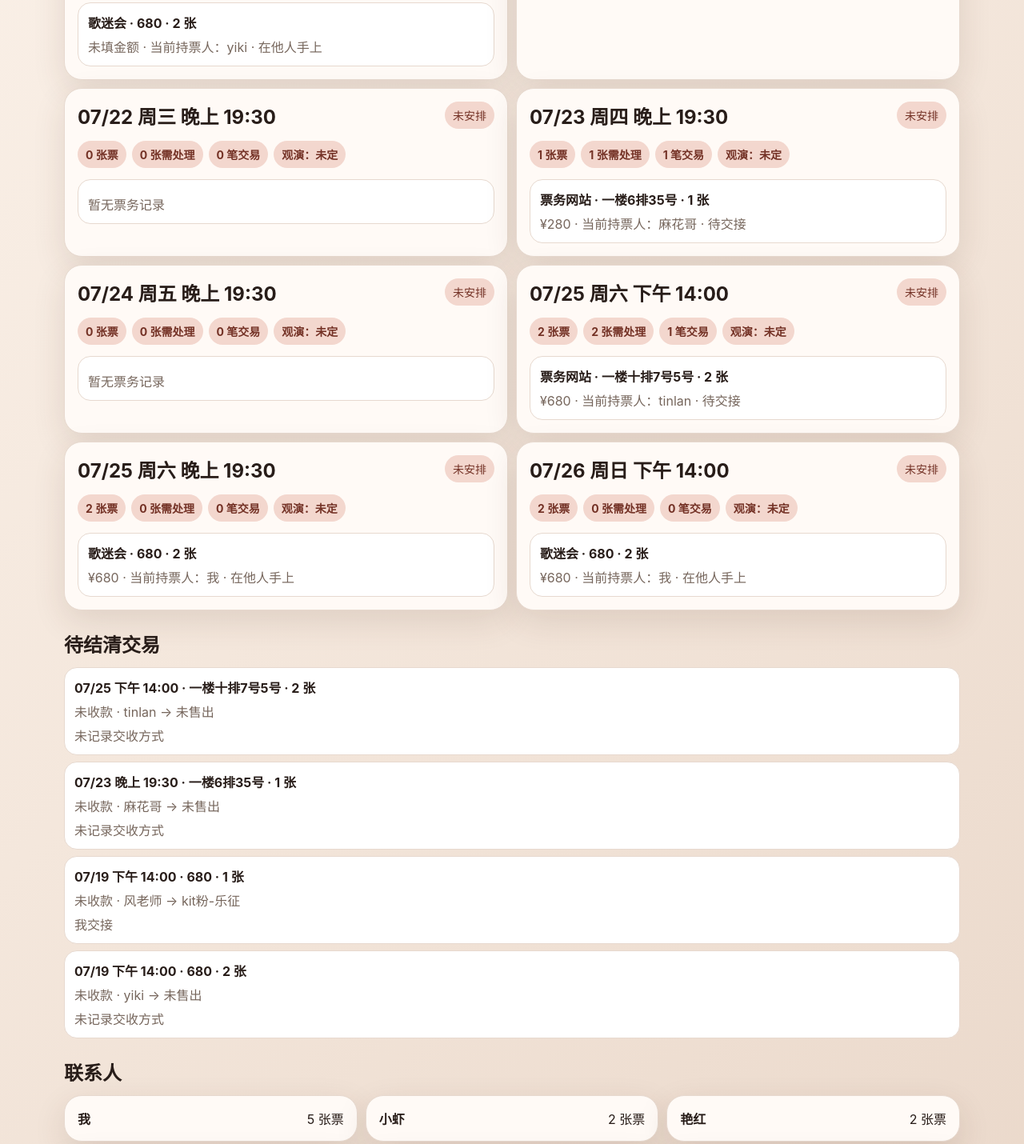
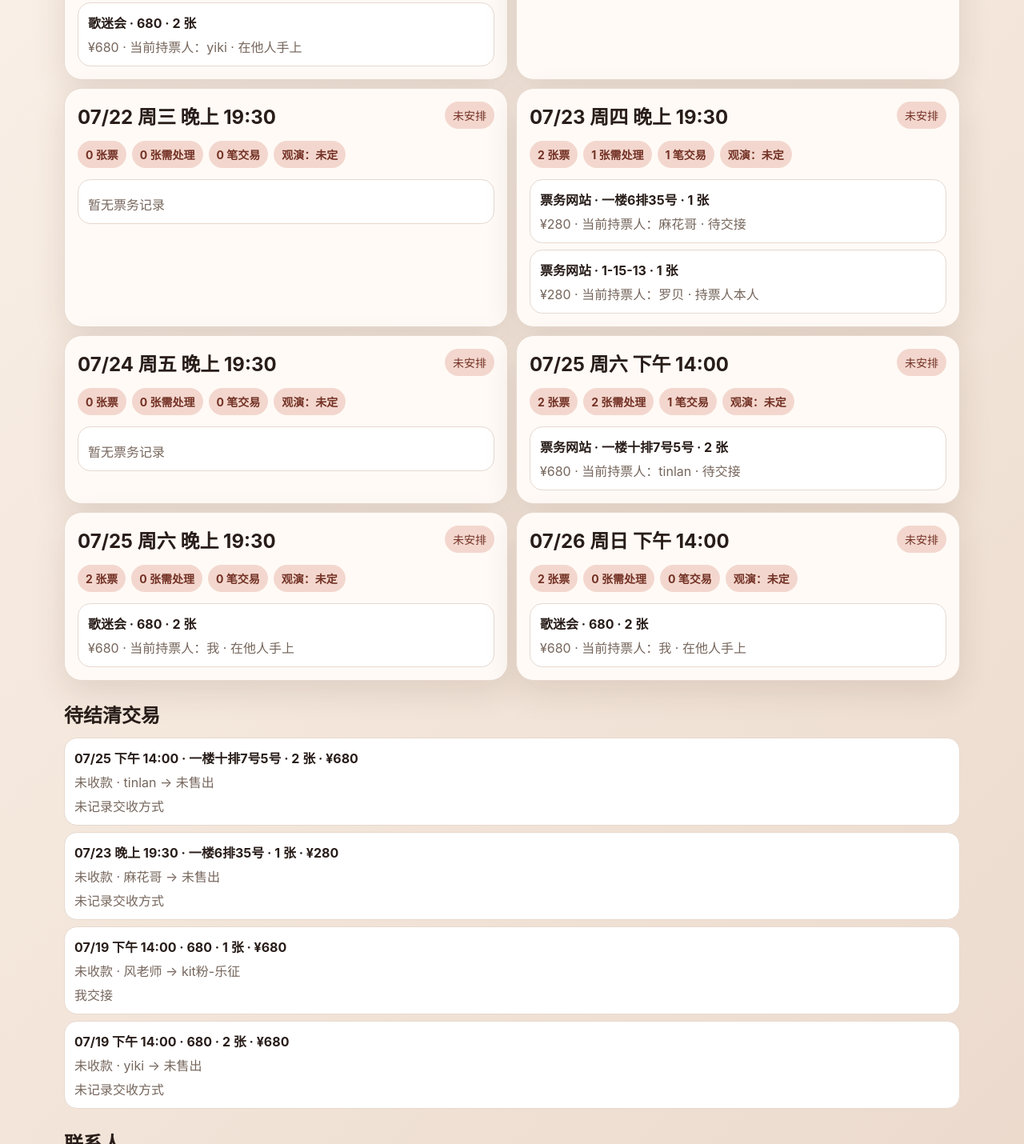
Before and after one commit to thesp-too/gigiShanghai, a plain HTML site: page index.html in a window 1280 px wide. Shown: the part 1370-2800 px from the top of the page at 80% size. Drawn offline with Linux system fonts and the light colour scheme.

Commit message:
Add files via upload

```diff
--- a/index.html
+++ b/index.html
@@ -43,7 +43,7 @@
     </div>
     <aside class="hero-panel">
       <span class="readonly">只读页面 · 不能编辑</span>
-      <strong>15 张票 / 8 位联系人</strong>
+      <strong>16 张票 / 9 位联系人</strong>
       <div class="summary-line">
         <span>4 张待交接</span>
         <span>4 笔待结清交易</span>
@@ -53,11 +53,11 @@
   <main>
     <section class="stats">
       <article class="stat"><strong>14</strong><span>场次</span></article>
-      <article class="stat"><strong>15</strong><span>已记录票</span></article>
+      <article class="stat"><strong>16</strong><span>已记录票</span></article>
       <article class="stat"><strong>0</strong><span>在我手上</span></article>
       <article class="stat"><strong>4</strong><span>待交接</span></article>
       <article class="stat"><strong>4</strong><span>待结清交易</span></article>
-      <article class="stat"><strong>8</strong><span>联系人</span></article>
+      <article class="stat"><strong>9</strong><span>联系人</span></article>
     </section>
     <h2 class="section-title">场次票务</h2>
     <section class="grid">
@@ -187,7 +187,7 @@
 
                         <div class="ticket">
                           <strong>歌迷会 · 680 · 2 张</strong>
-                          <p>未填金额 · 当前持票人：yiki · 在他人手上</p>
+                          <p>¥680 · 当前持票人：yiki · 在他人手上</p>
                         </div>
 
           </div>
@@ -236,7 +236,7 @@
             <span>未安排</span>
           </div>
           <div class="badges">
-            <b>1 张票</b>
+            <b>2 张票</b>
             <b>1 张需处理</b>
             <b>1 笔交易</b>
             <b>观演：未定</b>
@@ -246,6 +246,11 @@
                         <div class="ticket">
                           <strong>票务网站 · 一楼6排35号 · 1 张</strong>
                           <p>¥280 · 当前持票人：麻花哥 · 待交接</p>
+                        </div>
+
+                        <div class="ticket">
+                          <strong>票务网站 · 1-15-13 · 1 张</strong>
+                          <p>¥280 · 当前持票人：罗贝 · 持票人本人</p>
                         </div>
 
           </div>
@@ -333,31 +338,31 @@
     <h2 class="section-title">待结清交易</h2>
     <section class="tickets">
         <article class="ticket">
-          <strong>07/25 下午 14:00 · 一楼十排7号5号 · 2 张</strong>
+          <strong>07/25 下午 14:00 · 一楼十排7号5号 · 2 张 · ¥680</strong>
           <p>未收款 · tinlan → 未售出</p>
           <p>未记录交收方式</p>
         </article>
 
         <article class="ticket">
-          <strong>07/23 晚上 19:30 · 一楼6排35号 · 1 张</strong>
+          <strong>07/23 晚上 19:30 · 一楼6排35号 · 1 张 · ¥280</strong>
           <p>未收款 · 麻花哥 → 未售出</p>
           <p>未记录交收方式</p>
         </article>
 
         <article class="ticket">
-          <strong>07/19 下午 14:00 · 680 · 1 张</strong>
+          <strong>07/19 下午 14:00 · 680 · 1 张 · ¥680</strong>
           <p>未收款 · 风老师 → kit粉-乐征</p>
           <p>我交接</p>
         </article>
 
         <article class="ticket">
-          <strong>07/19 下午 14:00 · 680 · 2 张</strong>
+          <strong>07/19 下午 14:00 · 680 · 2 张 · ¥680</strong>
           <p>未收款 · yiki → 未售出</p>
           <p>未记录交收方式</p>
         </article>
       </section>
     <h2 class="section-title">联系人</h2>
-    <section class="people"><article class="person"><strong>我</strong><span>5 张票</span></article><article class="person"><strong>小虾</strong><span>2 张票</span></article><article class="person"><strong>艳红</strong><span>2 张票</span></article><article class="person"><strong>风老师</strong><span>1 张票</span></article><article class="person"><strong>tinlan</strong><span>2 张票</span></article><article class="person"><strong>麻花哥</strong><span>1 张票</span></article><article class="person"><strong>kit粉-乐征</strong><span>0 张票</span></article><article class="person"><strong>yiki</strong><span>2 张票</span></article></section>
+    <section class="people"><article class="person"><strong>我</strong><span>5 张票</span></article><article class="person"><strong>小虾</strong><span>2 张票</span></article><article class="person"><strong>艳红</strong><span>2 张票</span></article><article class="person"><strong>风老师</strong><span>1 张票</span></article><article class="person"><strong>tinlan</strong><span>2 张票</span></article><article class="person"><strong>麻花哥</strong><span>1 张票</span></article><article class="person"><strong>kit粉-乐征</strong><span>0 张票</span></article><article class="person"><strong>yiki</strong><span>2 张票</span></article><article class="person"><strong>罗贝</strong><span>1 张票</span></article></section>
   </main>
 </body>
 </html>
```
